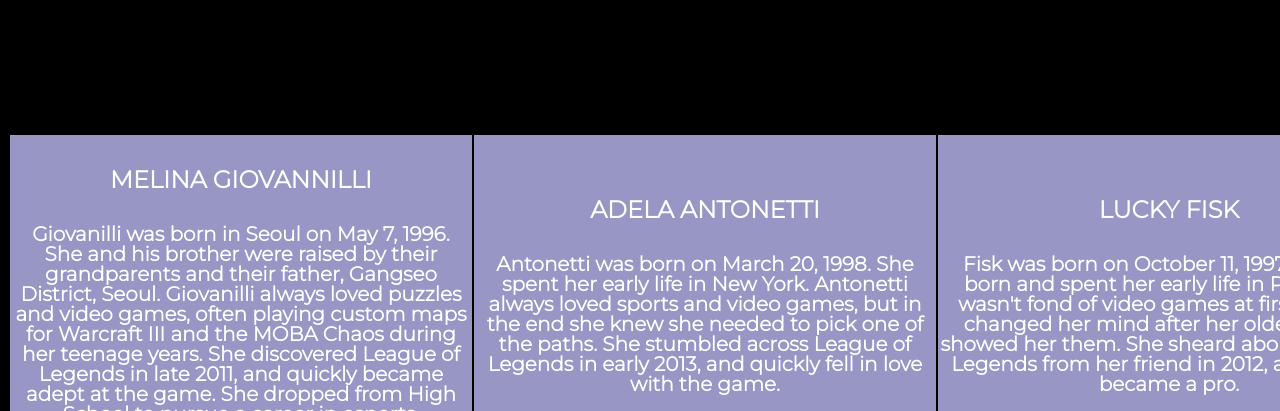
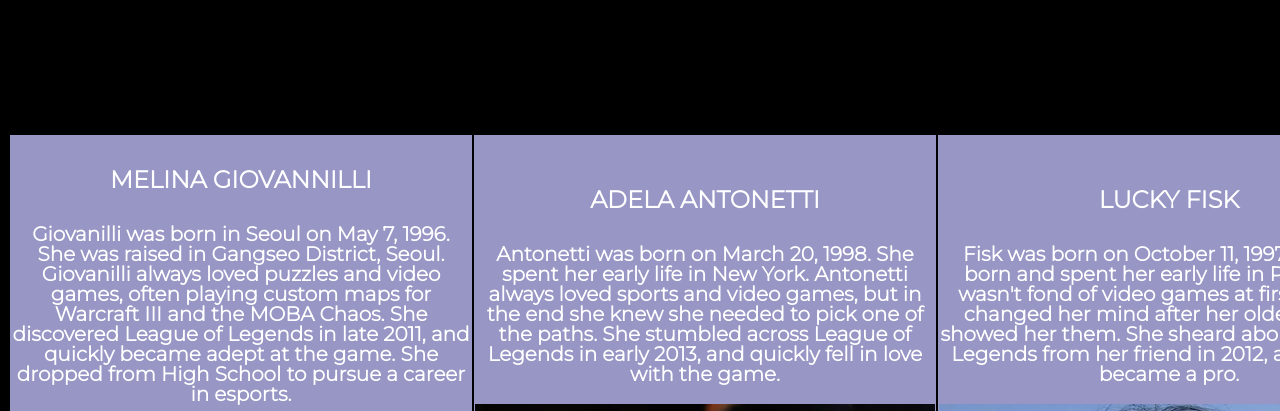
Before and after one commit to kamilawietkii/EDI, a plain HTML site: page topthree.html in a window 1280 px wide. Shown: the part 381-792 px from the top of the page. Drawn offline with Linux system fonts and the light colour scheme.

Commit message:
aaaaaaaaaaaaaaaaaaaaaaa

```diff
--- a/topthree.html
+++ b/topthree.html
@@ -42,8 +42,8 @@
             <td>
                  <h2 class="name">MELINA GIOVANNILLI</h2>
                 <h3 class="pinf">Giovanilli was born in Seoul on May 7, 1996.
-                    She and his brother were raised by their grandparents and their father, Gangseo District, Seoul.
-                    Giovanilli always loved puzzles and video games, often playing custom maps for Warcraft III and the MOBA Chaos during her teenage years.
+                    She was raised in Gangseo District, Seoul.
+                    Giovanilli always loved puzzles and video games, often playing custom maps for Warcraft III and the MOBA Chaos.
                     She discovered League of Legends in late 2011, and quickly became adept at the game.
                     She dropped from High School to pursue a career in esports.</h3>
                 <img src="523fc3e522faf437113580f7d52773a7.jpg" alt="kamila" style="width:460px;height:460px;"></td>
```
